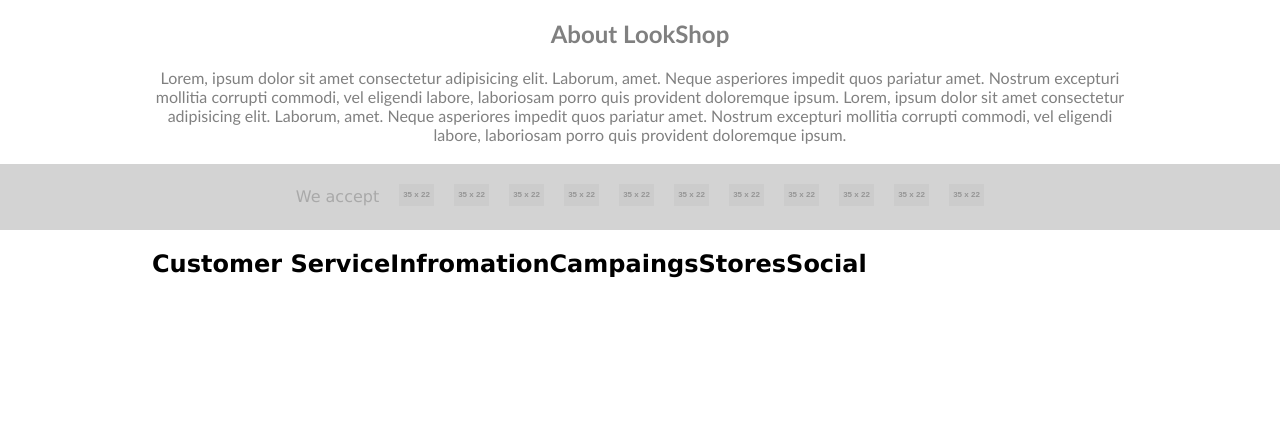
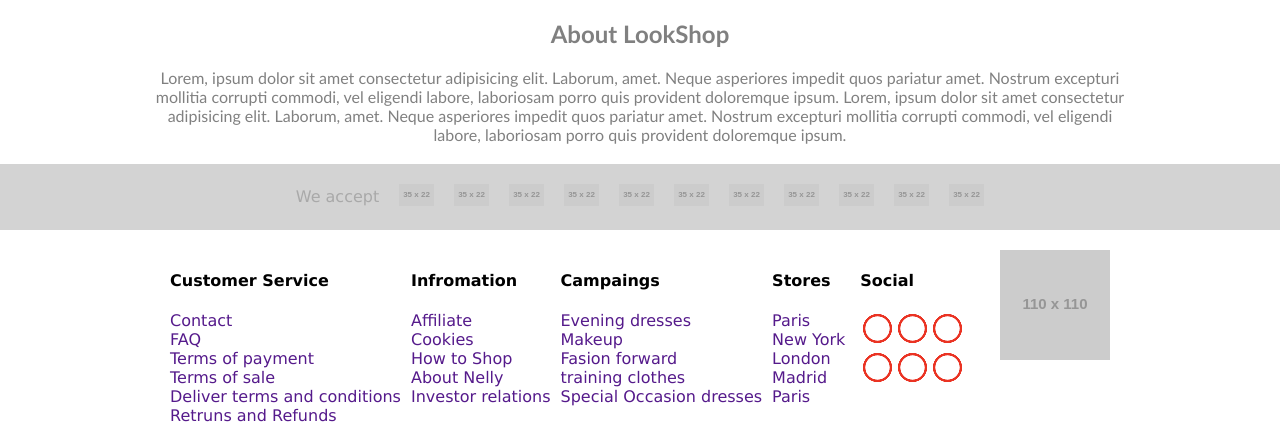
Before and after one commit to strupello/OnePage2, a website built with webpack: page index.html in a window 1280 px wide. Shown: the part 2236-2681 px from the top of the page. Before the commit the page ends 2534 px from the top, so only its background shows below. Built offline with nearby package versions, Linux system fonts and the light colour scheme.

Commit message:
add social/logo/links

```diff
--- a/css/style.css
+++ b/css/style.css
@@ -995,11 +995,32 @@
   .pre-footer{
     display: flex;
     width: 100%;
-    max-width: 1000px;
-    flex-direction: row;
+    max-width: 940px;
+    padding: 20px 20px;
+    justify-content: space-between;
+
   }
-  .pre-footer-h {
+
+  .pre-footer-1-3 {
     display: flex;
+    flex-wrap: wrap;
+    align-items: start;
+    gap: 10px;
+  }
+   .pre-footer-links
+   {
+   }
+  .pre-footer-2-3 {
+    display: flex;
+    flex-direction: column;
+  flex-wrap: wrap;
+  }
+  .pre-footer-loop {
+    display: flex;
+    flex-wrap: wrap;
+    width: 100%;
+    max-width: 125px;
+
   }
   @media (min-width: 768px) {
 
@@ -1016,5 +1037,8 @@
     .brands-logo8 {
       display: flex;
     }
+    .pre-footer {
+      padding: 20px 0;
+    }
 
   }
--- a/index.html
+++ b/index.html
@@ -334,22 +334,94 @@
       </div>
     </section>
     <section class="pre-footer wrapper">
-      <div class="pre-footer-h">
+      <div class="pre-footer-1-3">
         <div class="pre-footer-links">
-          <h2>Customer Service</h2>
+          <h4>Customer Service</h4>
+          <a href="">
+            <p>Contact</p>
+          </a>
+          <a href="">
+            <p>FAQ</p>
+          </a>
+          <a href="">
+            <p>Terms of payment</p>
+          </a>
+          <a href="">
+            <p>Terms of sale</p>
+          </a>
+          <a href="">
+            <p>Deliver terms and conditions</p>
+          </a>
+          <a href="">
+            <p>Retruns and Refunds</p>
+          </a>
         </div>
         <div class="pre-footer-links">
-          <h2>Infromation</h2>
+          <h4>Infromation</h4>
+          <a href="">
+            <p>Affiliate</p>
+          </a>
+          <a href="">
+            <p>Cookies</p>
+          </a>
+          <a href="">
+            <p>How to Shop</p>
+          </a>
+          <a href="">
+            <p>About Nelly</p>
+          </a>
+          <a href="">
+            <p>Investor relations</p>
+          </a>
         </div>
         <div class="pre-footer-links">
-          <h2>Campaings</h2>
+          <h4>Campaings</h4>
+          <a href="">
+            <p>Evening dresses</p>
+          </a>
+          <a href="">
+            <p>Makeup</p>
+          </a>
+          <a href="">
+            <p>Fasion forward</p>
+          </a>
+          <a href="">
+            <p>training clothes</p>
+          </a>
+          <a href="">
+            <p>Special Occasion dresses</p>
+          </a>
         </div>
         <div class="pre-footer-links">
-          <h2>Stores</h2>
+          <h4>Stores</h4>
+          <a href="">
+            <p>Paris</p>
+          </a>
+          <a href="">
+            <p>New York</p>
+          </a>
+          <a href="">
+            <p>London</p>
+          </a>
+          <a href="">
+            <p>Madrid</p>
+          </a>
+          <a href="">
+            <p>Paris</p>
+          </a>
         </div>
       </div>
-      <div><h2>Social</h2></div>
-      <div></div>
+      <div class="pre-footer-2-3"><h4>Social</h4>
+      <div class="pre-footer-loop">
+        <a href=""><img src="img/loop.png" alt=""></a>
+        <a href=""><img src="img/loop.png" alt=""></a>
+        <a href=""><img src="img/loop.png" alt=""></a>
+        <a href=""><img src="img/loop.png" alt=""></a>
+        <a href=""><img src="img/loop.png" alt=""></a>
+        <a href=""><img src="img/loop.png" alt=""></a>
+      </div>
+    </div>
+      <div class="pre-footer-3-3"><img src="https://placehold.co/110x110/006000/006000/png" alt=""></div>
     </section>
   </main>
 </body>
```
Also changed, not shown: img/loop.png (added).
